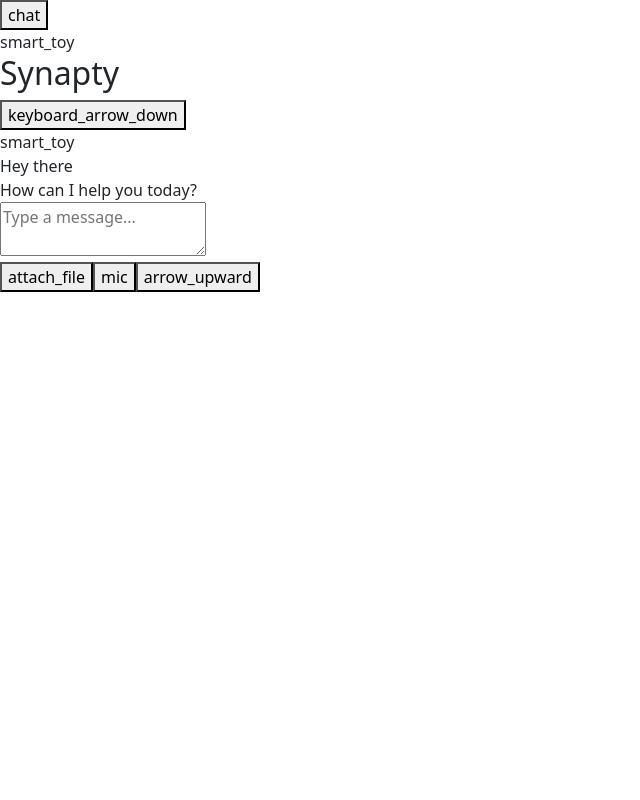
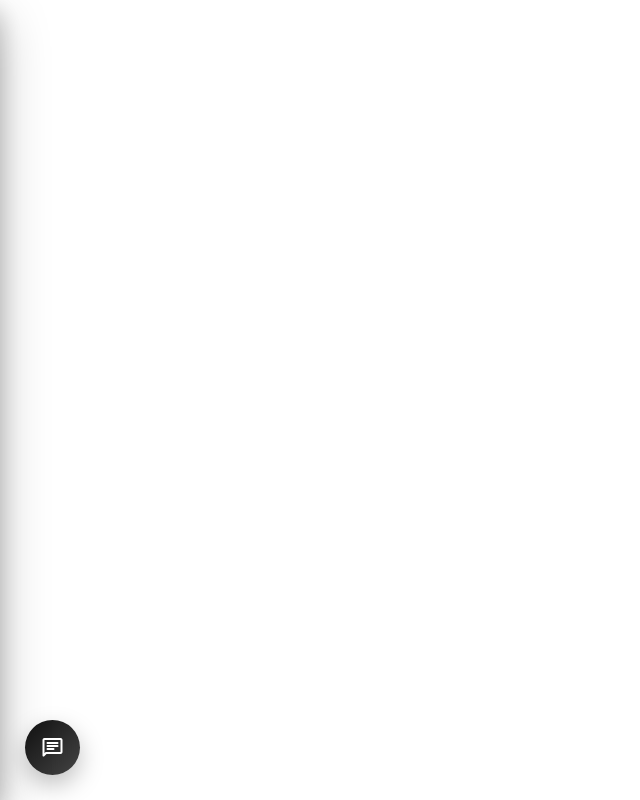
Before and after one commit to Meem-Seen/Synapse, a React (Vite) app: page /workspace in a window 1280 px wide. Shown: the whole page, without its empty margins (0-640 px from the left). Built offline with nearby package versions, Linux system fonts and the light colour scheme.

Commit message:
feat: add AI Chat styles

```diff
--- a/index.html
+++ b/index.html
@@ -4,6 +4,10 @@
     <meta charset="UTF-8" />
     <link rel="icon" type="image/svg+xml" href="/favicon.svg" />
     <meta name="viewport" content="width=device-width, initial-scale=1.0" />
+    <link
+      href="https://fonts.googleapis.com/css2?family=Material+Symbols+Rounded"
+      rel="stylesheet"
+    />
     <title>synapse</title>
   </head>
   <body>
--- a/src/App.css
+++ b/src/App.css
@@ -0,0 +1,277 @@
+/* AI Chat Style Start */
+@import url('https://fonts.googleapis.com/css2?family=Inter:wght@100..900&display=swap');
+
+*{
+  box-sizing: border-box;
+  padding: 0;
+  margin: 0;
+}
+
+body {
+  background-color: #e7e3e3;
+  display: flex;
+}
+
+/* Container */
+.chat-container {
+  width: 320px;
+  max-width: 90%;
+  height: 100vh;
+
+  background: #222;
+  color: #fff;
+
+  border-radius: 0 10px 10px 0;
+  overflow: hidden;
+
+  display: flex;
+  flex-direction: column;
+
+  box-shadow:
+    0 10px 25px rgba(0, 0, 0, 0.2),
+    0 20px 50px rgba(0, 0, 0, 0.25);
+
+  position: fixed;
+  top: 0;
+  left: 0;
+
+  transform: translateX(-100%);
+  transition: 0.3s ease;
+}
+.chat-container.active {
+  transform: translateX(0);
+}
+
+/* Header */
+.chat-header {
+  display: flex;
+  justify-content: space-between;
+  align-items: center;
+  padding: 15px 20px;
+  background: #383636;
+}
+.logo {
+  display: flex;
+  align-items: center;
+  gap: 10px;
+}
+
+.logo span {
+  height: 35px;
+  width: 35px;
+  background: #fff;
+  color: black;
+  border-radius: 50%;
+  display: flex;
+  align-items: center;
+  justify-content: center;
+}
+
+.chat-header button {
+  background: #222;
+  border: none;
+  color: #fff;
+  width: 40px;
+  height: 40px;
+  border-radius: 50%;
+  cursor: pointer;
+  padding-top: 7px;
+  font-size: 22px;
+  transition: 0.2s;
+}
+
+.chat-header button:hover {
+  transform: scale(1.1);
+}
+
+/* Body */
+.chat-body {
+  flex: 1;
+  padding: 20px;
+  display: flex;
+  flex-direction: column;
+  gap: 15px;
+  overflow-y: auto;
+}
+
+/* Messages */
+.message {
+  display: flex;
+  gap: 10px;
+}
+
+.message-text {
+  background: #444;
+  padding: 10px 15px;
+  border-radius: 10px;
+  max-width: 75%;
+}
+
+.bot-message .message-text {
+  background: #444;
+}
+
+.user-message {
+  justify-content: flex-end;
+}
+
+.user-message .message-text {
+  background: #111;
+}
+
+/* Robot icon */
+.chat-robot {
+  background: #111;
+  border-radius: 50%;
+  height: 35px;
+  width: 35px;
+  color: #fff;
+  border-radius: 50%;
+  display: flex;
+  align-items: center;
+  justify-content: center;
+}
+
+/* Footer */
+.chat-footer {
+  padding: 15px;
+  background: #333;
+}
+
+.chat-form {
+  display: flex;
+  flex-direction: column;
+  gap: 10px;
+}
+
+.message-input {
+  resize: none;
+  border: none;
+  outline: none;
+  padding: 10px;
+  border-radius: 10px;
+  height: 60px;
+}
+
+/* Controls */
+.chat-controls {
+  display: flex;
+  gap: 8px;
+  align-items: center;
+}
+
+.chat-controls button {
+  width: 40px;
+  height: 40px;
+  border-radius: 50%;
+  border: none;
+  background: #444;
+  color: white;
+  font-size: 20px;
+  cursor: pointer;
+}
+
+.chat-controls button:hover {
+  background: #555;
+}
+
+/* Send Button */
+.send-btn {
+  margin-left: auto;
+  background: #111 !important;
+  transition: 0.2s;
+}
+
+.send-btn:hover{
+  transform: scale(1.1);
+}
+
+/* Chat Thinking */
+.chat-thinking{
+  display: flex;
+  gap: 6px;
+  padding-block: 15px;
+  margin-top: 5px;
+  background: #444;
+  padding: 7px 12px;
+  border-radius: 10px;
+
+
+}
+.chat-thinking .dot{
+  height: 4px;
+  width: 4px;
+  border-radius: 50%;
+  background-color: #fff;
+  animation: bounce 1.3s infinite;
+
+}
+.chat-thinking .dot:nth-child(2) {
+  animation-delay: 0.2s;
+}
+
+.chat-thinking .dot:nth-child(3) {
+  animation-delay: 0.4s;
+}
+@keyframes bounce {
+  0%, 80%, 100% {
+    transform: scale(0);
+  }
+  40% {
+    transform: scale(1);
+  }
+}
+
+/* Scroll */
+.chat-body::-webkit-scrollbar {
+  width: 6px;
+}
+
+.chat-body::-webkit-scrollbar-track {
+  background: transparent;
+}
+
+.chat-body::-webkit-scrollbar-thumb {
+  background: #555;
+  border-radius: 10px;
+}
+
+.chat-body::-webkit-scrollbar-thumb:hover {
+  background: #777;
+}
+
+/* chatToggle */
+
+#chatToggle {
+  position: fixed;
+  bottom: 25px;
+  left: 25px;
+
+  width: 55px;
+  height: 55px;
+  border-radius: 50%;
+
+  background: linear-gradient(135deg, #111, #444);
+  color: #fff;
+
+  border: none;
+  cursor: pointer;
+
+  display: flex;
+  align-items: center;
+  justify-content: center;
+
+  font-size: 26px;
+
+  box-shadow: 0 10px 25px rgba(0,0,0,0.25);
+
+  transition: all 0.3s ease;
+  animation: floatUp 2s ease-in-out infinite;
+}
+
+#chatToggle:hover {
+  transform: scale(1.1) rotate(5deg);
+  box-shadow: 0 15px 35px rgba(0,0,0,0.35);
+  background: linear-gradient(135deg, #222, #666);
+}
+/* AI Chat Style End */
```
